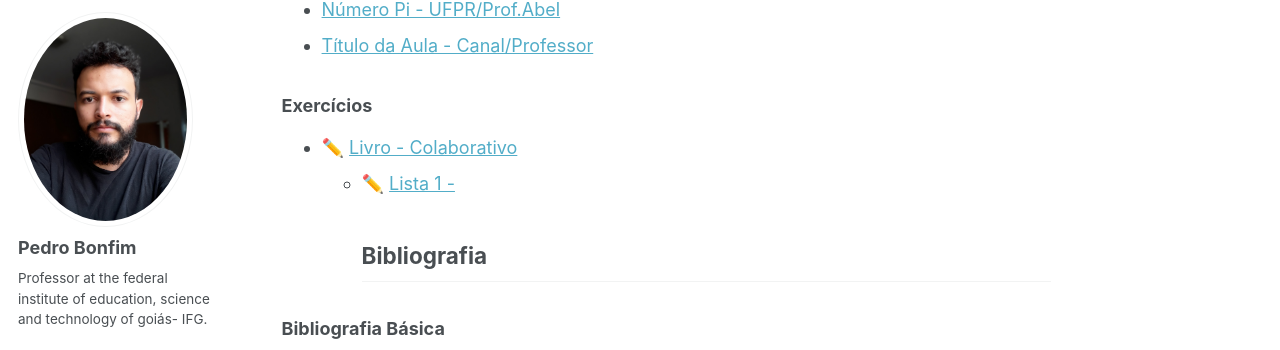
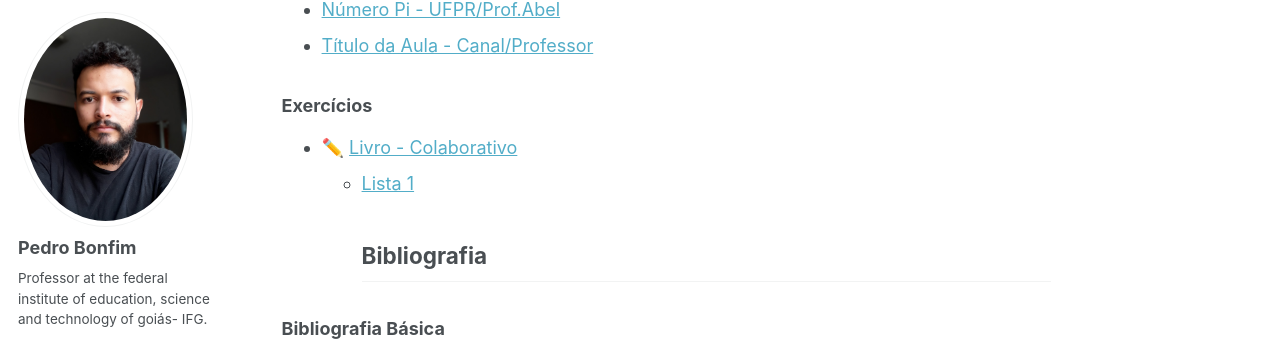
Before and after one commit to pedroassuncaofilho/pedroassuncaofilho.github.io, a Jekyll site: the page built from _teaching/2025-spring-teaching-3.md, in a window 1280 px wide and 900 px high, scrolled down 1536 px. Shown: the part 87-437 px from the top of the window. Built offline with Jekyll 4.4.1, drawn with Linux system fonts in a browser that asks for light colours; some web fonts are replaced.

```diff
--- a/_teaching/2025-spring-teaching-3.md
+++ b/_teaching/2025-spring-teaching-3.md
@@ -68,7 +68,7 @@ Para adicionar novos vídeos, use o formato:
 ### Exercícios
 
 - ✏️ [Livro - Colaborativo](https://www.dropbox.com/scl/fi/b9fj2ka6x3t9ln2rmik6x/main.pdf?rlkey=tmfbhppyo55d7llpobh2hm40v&st=dmm3gr30&dl=0)
-  - ✏️ [Lista 1 - ](https://www.dropbox.com/scl/fi/enppf4g55emnlvnjl6zud/Modelo_lista_de_exercic_os-1.pdf?rlkey=eg4q06cicagt5k4s0iqydcwld&st=jux4mlw3&dl=0)
+  -  [Lista 1  ](https://www.dropbox.com/scl/fi/enppf4g55emnlvnjl6zud/Modelo_lista_de_exercic_os-1.pdf?rlkey=eg4q06cicagt5k4s0iqydcwld&st=jux4mlw3&dl=0)
 ## Bibliografia
 
 ### Bibliografia Básica
```
